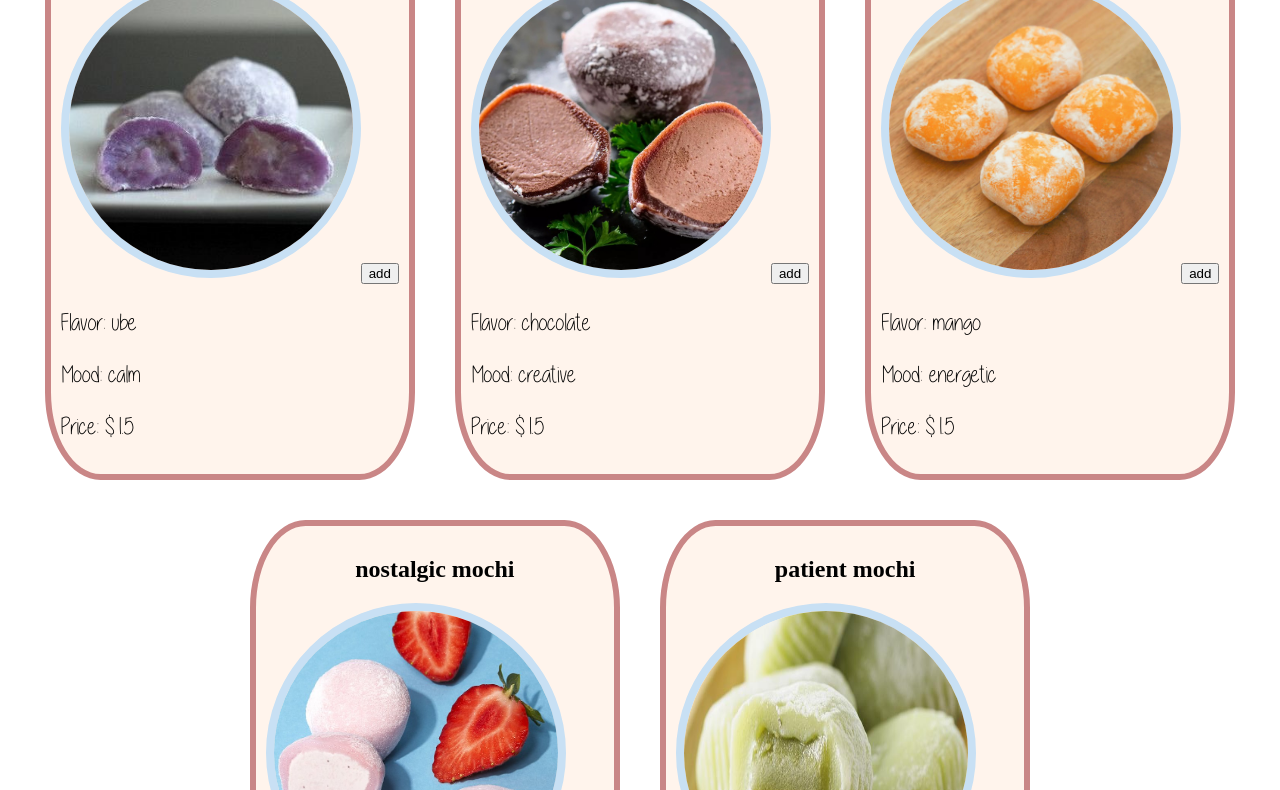
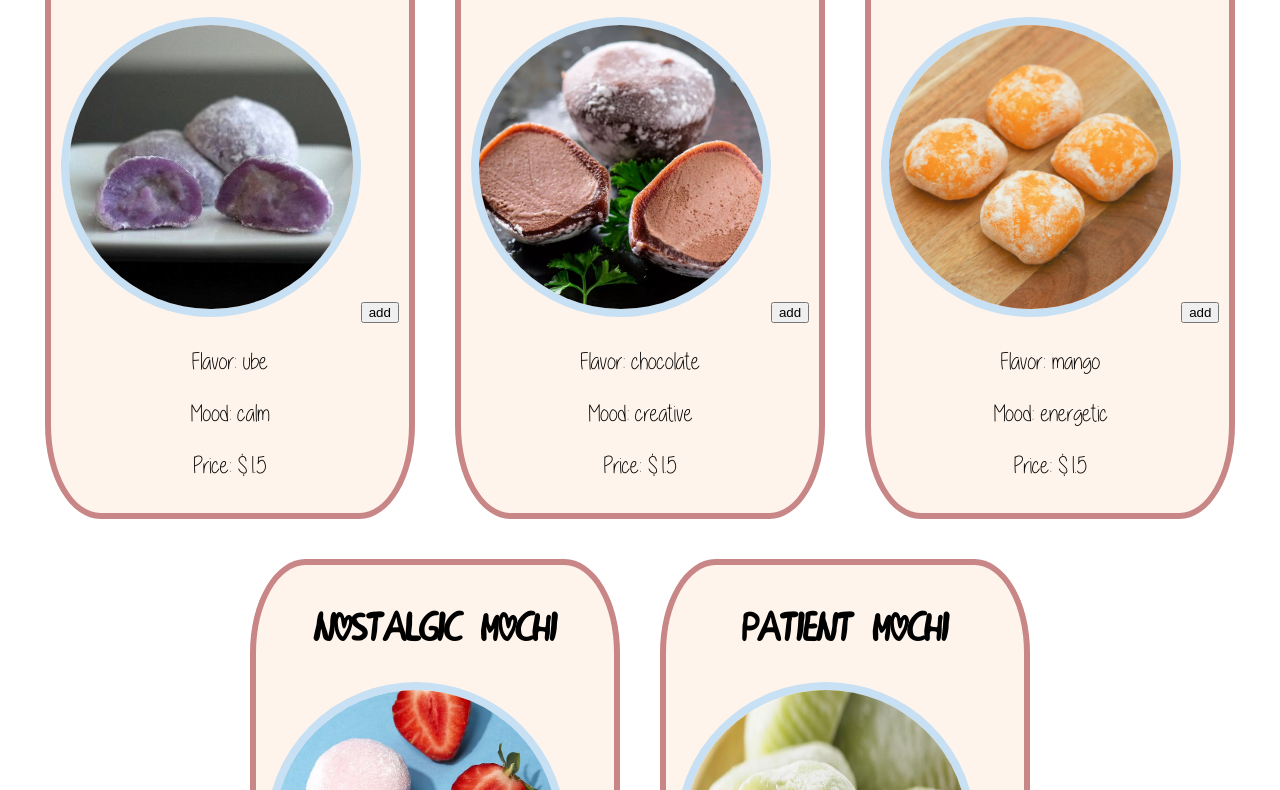
Before and after one commit to mira-kine/lab-06-e-commerce-site, a website: page index.html in a window 1280 px wide. Shown: the part 349-1139 px from the top of the page. Drawn offline with Linux system fonts and the light colour scheme.

Commit message:
added fonts

```diff
--- a/styles/style.css
+++ b/styles/style.css
@@ -1,6 +1,10 @@
 @font-face {
     font-family: 'A Little Sunshine';
     src: url(../assets/A\ little\ sunshine.ttf);
+}
+@font-face {
+    font-family: 'Peace Child';
+    src: url(../assets/peacechild.ttf);
 }
 
 * {
@@ -16,7 +20,7 @@ header img {
 }
 
 h1, h2 {
-    font-family:
+    font-family:'Peace Child';
     font-size: 2.5rem;
     text-align: center;
 }
@@ -57,4 +61,9 @@ body {
 p {
     font-family: 'A Little Sunshine', cursive;
     font-size: 1.5rem;
+    text-align: center;
 }
+
+button {
+    justify-content: center;
+}
```
Also changed, not shown: assets/peacechild.ttf (added).
